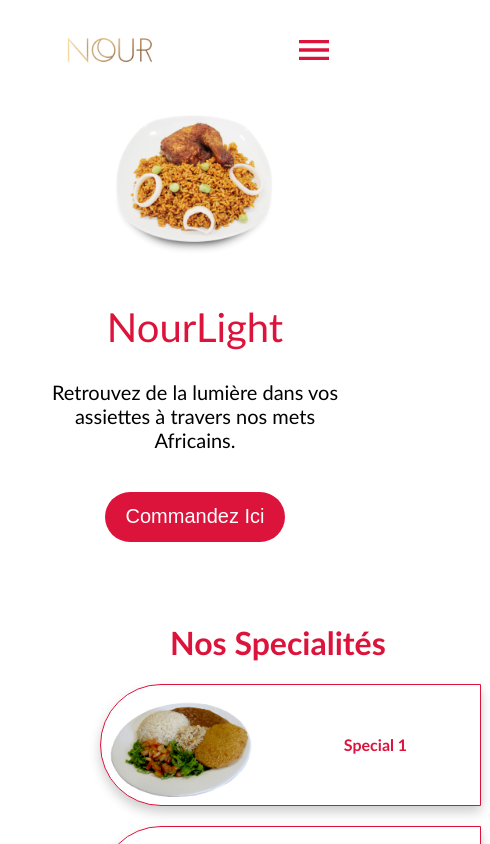
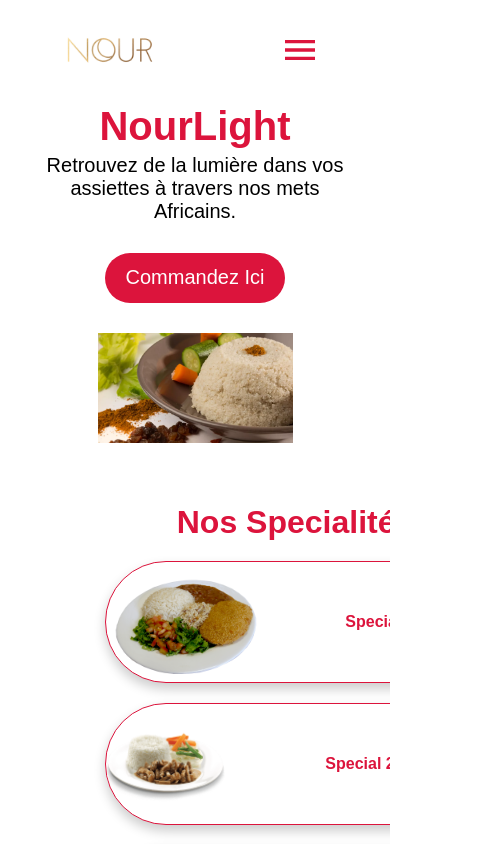
Before and after one commit to Dramekanji/nourlight, a React (Create React App) app: page / in a window 390 px wide. Shown: the top 844 px of the page, 490 px wide, since content can reach past the window. Built offline with nearby package versions, Linux system fonts and the light colour scheme.

Commit message:
created about and contact pages

```diff
--- a/src/App.js
+++ b/src/App.js
@@ -3,6 +3,8 @@ import Navbar from "./components/Navbar";
 import Footer from "./components/Footer";
 import Home from "./pages/Home";
 import Menu from "./pages/Menu";
+import About from "./pages/About";
+import Contact from "./pages/Contact";
 import { BrowserRouter as Router, Route, Routes } from "react-router-dom";
 
 function App() {
@@ -13,6 +15,8 @@ function App() {
         <Routes>
           <Route path="/" exact Component={Home} />
           <Route path="/menu" exact Component={Menu} />
+          <Route path="/about" exact Component={About} />
+          <Route path="/contact" exact Component={Contact} />
         </Routes>
         {/* <Footer /> */}
       </Router>
--- /dev/null
+++ b/src/pages/About.js
@@ -0,0 +1,39 @@
+import React from "react";
+import "../styles/About.css";
+
+function About() {
+  return (
+    <div className="about">
+      <h1>About Us</h1>
+      <p>
+        At NourLight, we are on a mission to bring the rich and vibrant flavors
+        of West African cuisine to your table. Our passion for food and our
+        deep-rooted love for the diverse culinary traditions of West Africa
+        inspire us every day.
+      </p>
+      <p>
+        With a commitment to authenticity and quality, we carefully craft each
+        dish to capture the essence of this remarkable region. From savory
+        jollof rice to delectable suya skewers and mouthwatering fufu, our menu
+        offers a tantalizing journey through the heart of West Africa's culinary
+        heritage.
+      </p>
+      <p>
+        We believe that every meal should be an experience, a journey of flavors
+        and aromas that ignite your senses. Our dishes are not just food; they
+        are a celebration of culture and tradition.
+      </p>
+      <p>
+        Join us and discover the warmth, hospitality, and true taste of West
+        Africa. "Retrouvez de la lumière dans vos assiettes à travers nos mets
+        Africains" - Find the light in your plate through our African dishes.
+      </p>
+      <p>
+        Welcome to NourLight, where every bite is a taste of Africa's rich
+        tapestry of flavors.
+      </p>
+    </div>
+  );
+}
+
+export default About;
--- /dev/null
+++ b/src/pages/Contact.js
@@ -0,0 +1,81 @@
+import React, { useState } from "react";
+import "../styles/Contact.css";
+
+function Contact() {
+  const [formData, setFormData] = useState({
+    fullName: "",
+    email: "",
+    phoneNumber: "",
+    message: "",
+  });
+
+  const handleChange = (e) => {
+    const { name, value } = e.target;
+    setFormData({
+      ...formData,
+      [name]: value,
+    });
+  };
+
+  const handleSubmit = (e) => {
+    e.preventDefault();
+    // Handle form submission here
+    console.log(formData); // For demonstration, log form data to the console
+  };
+
+  return (
+    <div className="contact">
+      <h1>Contact Us</h1>
+      <form onSubmit={handleSubmit}>
+        <div className="form-group">
+          <label htmlFor="fullName">Full Name</label>
+          <input
+            type="text"
+            id="fullName"
+            name="fullName"
+            value={formData.fullName}
+            onChange={handleChange}
+            required
+          />
+        </div>
+        <div className="form-group">
+          <label htmlFor="email">Email</label>
+          <input
+            type="email"
+            id="email"
+            name="email"
+            value={formData.email}
+            onChange={handleChange}
+            required
+          />
+        </div>
+        <div className="form-group">
+          <label htmlFor="phoneNumber">Phone Number (Canada/USA format)</label>
+          <input
+            type="tel"
+            id="phoneNumber"
+            name="phoneNumber"
+            pattern="[0-9]{3}-[0-9]{3}-[0-9]{4}"
+            value={formData.phoneNumber}
+            onChange={handleChange}
+            required
+          />
+          <small>Format: xxx-xxx-xxxx</small>
+        </div>
+        <div className="form-group">
+          <label htmlFor="message">Message</label>
+          <textarea
+            id="message"
+            name="message"
+            value={formData.message}
+            onChange={handleChange}
+            required
+          ></textarea>
+        </div>
+        <button type="submit">Submit</button>
+      </form>
+    </div>
+  );
+}
+
+export default Contact;
--- a/src/pages/Home.js
+++ b/src/pages/Home.js
@@ -1,29 +1,22 @@
 import React, { useState } from "react";
 import { Link } from "react-router-dom";
-import HomeImage from "../assets/jollof-bg.png";
-import "../styles/Home.css";
 import Special1 from "../assets/special1.png";
 import Special2 from "../assets/special2.png";
 import Special3 from "../assets/special3.png";
+import InitialCentralImage from "../assets/fonio.jpeg";
+import "../styles/Home.css";
 
 function Home() {
-  const [backgroundImage, setBackgroundImage] = useState(HomeImage);
+  const [centralImage, setCentralImage] = useState(InitialCentralImage);
 
   const handleCardClick = (newImage) => {
-    // Update the background image when a card is clicked
-    setBackgroundImage(newImage);
-  };
-
-  const backgroundImageStyle = {
-    backgroundImage: `url(${backgroundImage})`,
-    backgroundSize: "60%",
-    backgroundPosition: "center top",
-    transition: "background-image 0.3s ease",
+    setCentralImage(newImage);
   };
 
   return (
-    <div className="home" style={backgroundImageStyle}>
+    <div className="home">
       <div className="headerContainer">
+        <div className="headerContent">
           <h1>NourLight</h1>
           <p>
             Retrouvez de la lumière dans vos assiettes à travers nos mets
@@ -32,6 +25,10 @@ function Home() {
           <Link to="/menu">
             <button>Commandez Ici</button>
           </Link>
+        </div>
+      </div>
+      <div className="centralImageContainer">
+        <img src={centralImage} alt="Central" className="centralImage" />
       </div>
       <div className="foodCardContainer">
         <h1>Nos Specialités</h1>
--- /dev/null
+++ b/src/styles/About.css
@@ -0,0 +1,36 @@
+/* About.css */
+
+/* Styles for screens with a maximum width of 650px */
+@media only screen and (max-width: 650px) {
+  .about {
+    padding: 20px; /* Adjust padding for smaller screens */
+  }
+
+  .about h1 {
+    font-size: 24px; /* Adjust header font size for smaller screens */
+  }
+
+  .about p {
+    font-size: 16px; /* Adjust paragraph font size for smaller screens */
+  }
+}
+
+/* Default styles */
+.about {
+  background-color: #f5f5f5; /* Background color for the About section */
+  padding: 40px;
+  text-align: center;
+}
+
+.about h1 {
+  color: #dc143c; /* Header color */
+  font-size: 36px;
+  margin-bottom: 20px;
+}
+
+.about p {
+  font-size: 18px;
+  color: #333; /* Text color */
+  margin-bottom: 20px;
+  line-height: 1.5;
+}
--- /dev/null
+++ b/src/styles/Contact.css
@@ -0,0 +1,78 @@
+/* Contact.css */
+
+.contact {
+  background-color: #f5f5f5; /* Background color for the Contact section */
+  padding: 40px;
+  text-align: center;
+}
+
+.contact h1 {
+  color: #dc143c; /* Header color */
+  font-size: 36px;
+  margin-bottom: 20px;
+}
+
+.form-group {
+  margin-bottom: 20px;
+  text-align: left;
+}
+
+.form-group label {
+  display: block;
+  margin-bottom: 5px;
+  color: #333; /* Label text color */
+}
+
+input[type="text"],
+input[type="email"],
+input[type="tel"],
+textarea {
+  width: 100%;
+  padding: 10px;
+  border: 1px solid #ccc;
+  border-radius: 5px;
+  font-size: 16px;
+}
+
+input[type="tel"] {
+  /* Additional styling for phone number input */
+  font-family: monospace;
+}
+
+input[type="text"]:focus,
+input[type="email"]:focus,
+input[type="tel"]:focus,
+textarea:focus {
+  outline: none;
+  border-color: #dc143c; /* Focus border color */
+}
+
+small {
+  color: #777; /* Small text color */
+}
+
+button {
+  background-color: #dc143c; /* Button background color */
+  color: #fff; /* Button text color */
+  padding: 10px 20px;
+  border: none;
+  border-radius: 5px;
+  font-size: 16px;
+  cursor: pointer;
+}
+
+button:hover {
+  background-color: #8b0000; /* Hover background color */
+  transition: background-color 0.3s ease;
+}
+
+/* Media query for screens with a maximum width of 650px */
+@media only screen and (max-width: 650px) {
+  .contact {
+    padding: 20px; /* Adjust padding for smaller screens */
+  }
+
+  .contact h1 {
+    font-size: 28px; /* Adjust font size for smaller screens */
+  }
+}
--- a/src/styles/Home.css
+++ b/src/styles/Home.css
@@ -1,83 +1,90 @@
+/* Home.css */
+
+/* Common styles for larger screens */
 .home {
   width: 100%;
-  max-width: 1200px; /* Set a maximum width for the page */
-  height: 75vh;
-  margin: 0 auto; /* Center the content horizontally within the constrained width */
+  max-width: 1800px;
+  height: 100vh;
+  margin: 0 auto;
   display: flex;
-  justify-content: space-between;
-  align-items: left;
-  /* flex-direction: row; */
-  background-position: center;
-  background-repeat: no-repeat;
-  background-size: cover;
-  font-family: "Gill Sans", "Gill Sans MT", Calibri, "Trebuchet MS", sans-serif;
+  align-items: center;
+  background-color: #f0f0f0;
+  overflow-y: auto;
 }
 
-/* Rest of your CSS rules remain unchanged */
+.headerContainer {
+  width: 50%; /* Take up 50% of the available space on the left */
+  padding: 20px;
+  margin-bottom: 400px;
+}
 
-.headerContainer {
-  width: 30%;
-  margin-left: -160px; /* Set margin-left to 0 or adjust to your desired value */
-  margin-top: 10vh;
+.centralImageContainer {
+  width: 50%; /* Take up 50% of the available space on the right */
+  display: flex;
+  justify-content: center;
+  align-items: center;
+  padding: 20px;
+  margin-bottom: 400px;
+}
+
+.centralImage {
+  max-width: 100%;
+  max-height: 100%;
+}
+
+.headerContent {
+  display: flex;
+  flex-direction: column;
+  align-items: center;
+  text-align: center;
 }
 
 .headerContainer h1 {
-  justify-content: center;
-  align-items: center;
-  font-size: 90px;
-  height: 60px;
-  font-weight: 50;
+  font-size: 40px;
   color: #dc143c;
+  margin-bottom: 10px;
 }
 
 .headerContainer p {
-  padding: 0;
   font-size: 20px;
-  font-weight: lighter;
   color: black;
-  word-wrap: break-word;
+  text-align: center;
 }
 
 .headerContainer button {
-  color: black;
+  background-color: #dc143c;
+  color: #fff;
   border: none;
   border-radius: 50px;
   cursor: pointer;
-  justify-content: center;
-  background-color: #dc143c;
   height: 50px;
   width: 180px;
-  color: white;
+  margin-top: 20px;
+  font-size: 20px;
   text-decoration: none;
-  font-size: 20px;
 }
 
 .headerContainer button:hover {
   background-color: #8b0000;
-  cursor: pointer;
-  transition: 0.3s ease-in;
+  transition: background-color 0.3s ease-in;
 }
 
-/* Add this style to Home.css */
 .foodCardContainer {
-  width: 20%;
-  height: 80vh;
-  margin-left: auto;
-  margin-right: -100px;
-  margin-top: -50px;
+  /* Adjust the margin-left to move the container to the right */
+  margin-left: 200px; /* This will push it to the right */
+  width: 40%;
   display: flex;
-  justify-content: center;
-  align-items: flex-start;
   flex-direction: column;
-  order: 2;
+  justify-content: flex-start;
+  align-items: center;
+  margin-top: 20px;
+  margin-bottom: 300px;
 }
 
 .foodCardContainer h1 {
   color: #dc143c;
-  margin-left: 70px;
-  white-space: nowrap;
+  margin-bottom: 20px;
 }
-
 .foodCard1,
 .foodCard2,
 .foodCard3 {
@@ -90,7 +97,8 @@
   margin-bottom: 20px;
   box-shadow: 0px 6px 12px rgba(0, 0, 0, 0.2);
   border: 1px solid #dc143c;
-  transition: transform 0.3s ease, background-color 0.3s ease, color 0.3s ease; /* Add color transition */
+  transition: transform 0.3s ease, background-color 0.3s ease, color 0.3s ease;
+  cursor: pointer;
 }
 
 .foodCard1:hover,
@@ -103,9 +111,8 @@
   margin-bottom: 20px;
   box-shadow: 0px 6px 12px rgba(0, 0, 0, 0.2);
   border: 1px solid #fff;
-  cursor: pointer;
   transform: translateX(-20px);
-  color: #fff; /* Change text color on hover */
+  color: #fff;
 }
 
 .foodCard1 img,
@@ -126,23 +133,27 @@
   color: #dc143c;
   margin-right: 10px;
   font-weight: bold;
-  transition: color 0.3s ease; /* Add color transition for text */
+  transition: color 0.3s ease;
 }
+
 .foodCard1:hover p,
 .foodCard2:hover p,
 .foodCard3:hover p {
   color: #fff;
 }
+
 /* Media query for screens with a maximum width of 650px */
 @media only screen and (max-width: 650px) {
   .home {
     flex-direction: column;
-    justify-content: center; /* Center vertically */
-    align-items: center; /* Center horizontally */
+    justify-content: center;
+    align-items: center;
+    overflow-y: auto;
+    max-height: 100vh;
+    background-color: #fff;
   }
 
   .headerContainer {
-    /* Adjust the styles for smaller screens here */
     margin-left: 0px;
     border-radius: 10px;
     padding: 10px;
@@ -151,37 +162,48 @@
     justify-content: center;
     align-items: center;
     flex-direction: column;
-    /* background-color: #121619; */
     color: white;
-    margin-top: 20px; /* Adjust the margin-top to bring down the headerContainer */
+    margin-bottom: 0;
+  }
+
+  .headerContent {
+    display: flex;
+    flex-direction: column;
+    align-items: center;
+    position: relative;
+    top: 10px; /* Adjust the top margin to separate text and image */
   }
 
   .headerContainer h1 {
     font-size: 40px;
     height: 30px;
     color: #dc143c;
-    margin-top: 550px; /* Adjust the margin-top to bring down the h1 */
   }
 
   .headerContainer p {
     font-size: 20px;
     color: black;
-    margin-top: 20px; /* Adjust the margin-top to bring down the p */
     text-align: center;
+    margin-top: 10px; /* Add margin to separate text from button */
   }
 
   .headerContainer button {
     background-color: #dc143c;
     color: #fff;
-    margin-bottom: 30px;
-    margin-top: 20px; /* Adjust the margin-top to bring down the button */
+    margin-top: 10px; /* Add margin to separate button from text */
   }
 
+  .centralImageContainer {
+    margin-bottom: 0;
+  }
+  .centralImage {
+    margin-top: 10px;
+  }
   .foodCardContainer {
-    width: 100%;
-    text-align: center; /* Center text within the container */
-    margin-top: 20px; /* Adjust the margin-top value as needed to bring down the foodCardContainer */
+    width: 80%;
+    text-align: center;
+    margin-top: 20px;
+    margin-right: 0; /* Remove the right margin */
+    margin-bottom: 0;
   }
 }
-
-/* Rest of your CSS styles for larger screens */
--- a/src/styles/Menu.css
+++ b/src/styles/Menu.css
@@ -1,4 +1,5 @@
 .menuContainer {
   overflow-y: auto; /* Add vertical scrollbar if content overflows */
   max-height: 80vh; /* Adjust the maximum height as needed */
+  background-color: #fff;
 }
--- a/src/styles/Navbar.css
+++ b/src/styles/Navbar.css
@@ -85,7 +85,10 @@
   }
 }
 
-@media only screen and (max-width: 600px) {
+@media only screen and (max-width: 650px) {
+  .navBar {
+    background-color: #fff;
+  }
   .navBar .rightSide a {
     display: none;
   }
@@ -98,7 +101,7 @@
   }
 }
 
-@media only screen and (min-width: 600px) {
+@media only screen and (min-width: 650px) {
   .navBar .rightSide button {
     display: none;
   }
```
Lines whose indentation alone changed are shown as unchanged.
